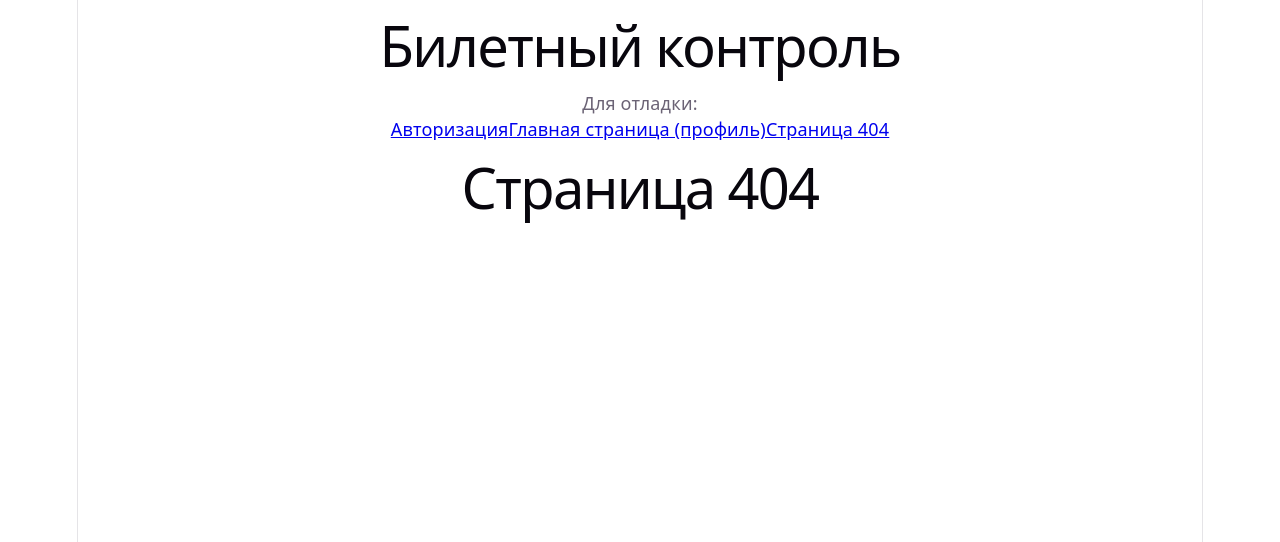
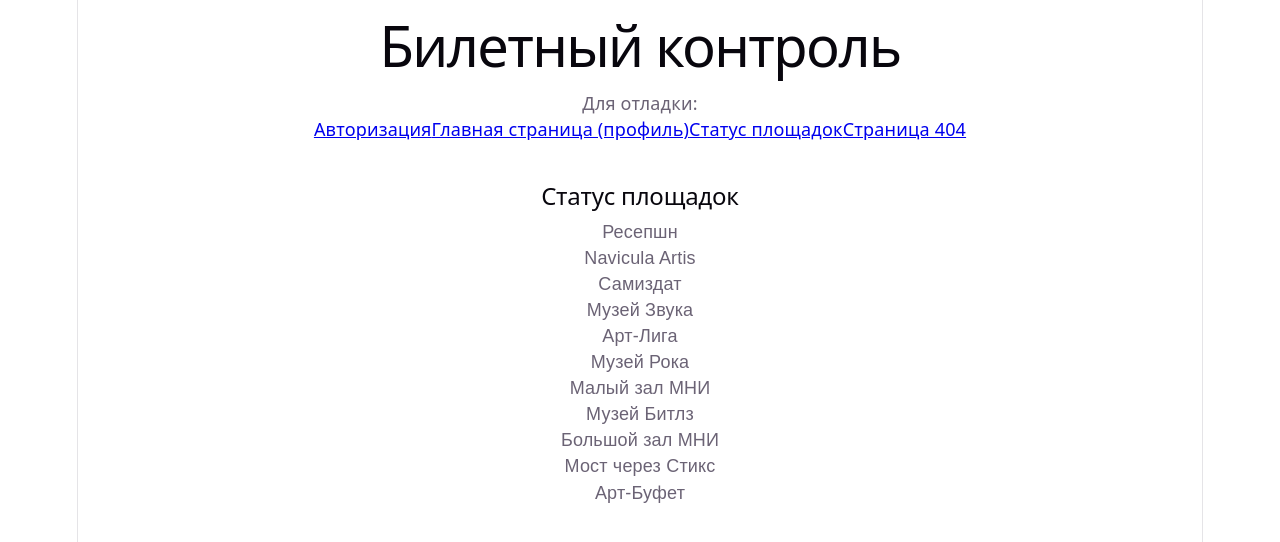
Before and after one commit to praghour/tickets_p10, a Vue app: page /status in a window 1280 px wide. Before the commit this address had no page. Shown: the top 542 px of the page. Built offline with nearby package versions, Linux system fonts and the light colour scheme.

Commit message:
скелет статуса площадок

```diff
--- a/src/App.vue
+++ b/src/App.vue
@@ -10,6 +10,7 @@ import { RouterView, RouterLink } from 'vue-router';
             <nav class="nav">
                 <RouterLink :to="{ name: 'auth' }">Авторизация</RouterLink>
                 <RouterLink :to="{ name: 'main' }">Главная страница (профиль)</RouterLink>
+                <RouterLink :to="{ name: 'status' }">Статус площадок</RouterLink>
                 <RouterLink :to="{ name: 'notFound' }">Страница 404</RouterLink>
             </nav>
         </div>
--- a/src/router/route.js
+++ b/src/router/route.js
@@ -1,12 +1,14 @@
 import { createRouter, createWebHistory } from "vue-router";
 import auth from "../views/auth.vue";
 import main from "../views/main.vue";
+import status from "../views/status.vue";
 
 import notFound from "../views/notFound.vue";
 
 const routes = [
     {path: '/auth', component: auth, name: 'auth'},
     {path: '/profile', component: main, name: 'main'},
+    {path: '/status', component: status, name: 'status'},
 
     {path: '/:pathMatch(.*)*', component: notFound, name: 'notFound'}
 ];
--- a/src/style.css
+++ b/src/style.css
@@ -295,6 +295,12 @@ code {
   }
 }
 
+.container {
+    max-width: 300px;
+    margin: 40px auto;
+    font-family: sans-serif;
+}
+
 button {
     width: 100%;
     padding: 8px;
@@ -304,6 +310,10 @@ button {
     cursor: pointer;
 }
 
+button:hover {
+  background: #61415e;
+}
+
 input {
     display: block;
     width: 100%;
--- a/src/views/auth.vue
+++ b/src/views/auth.vue
@@ -62,7 +62,7 @@ const handleLogin = async () => {
 </script>
 
 <template>
-  <div class="login_container">
+  <div class="container">
     <h2>Авторизация</h2>
 
     <form @submit.prevent="handleLogin">
@@ -81,7 +81,7 @@ const handleLogin = async () => {
 </template>
 
 <style scoped>
-.login_container {
+.container {
     max-width: 300px;
     margin: 40px auto;
     font-family: sans-serif;
--- a/src/views/main.vue
+++ b/src/views/main.vue
@@ -8,7 +8,7 @@ const profile = reactive({
 </script>
 
 <template>
-    <div class="profile_container">
+    <div class="container">
         <h2>Добро пожаловать, {{ profile.name }} {{ profile.surname }}</h2>
 
         <button>
@@ -30,9 +30,5 @@ const profile = reactive({
 </template>
 
 <style scoped>
-.profile_container {
-    max-width: 300px;
-    margin: 40px auto;
-    font-family: sans-serif;
-}
+
 </style>
--- /dev/null
+++ b/src/views/status.vue
@@ -0,0 +1,30 @@
+<script setup>
+import { ref } from 'vue';
+
+const places = ref([
+    'Ресепшн',
+    'Navicula Artis',
+    'Самиздат',
+    'Музей Звука',
+    'Арт-Лига',
+    'Музей Рока',
+    'Малый зал МНИ',
+    'Музей Битлз',
+    'Большой зал МНИ',
+    'Мост через Стикс',
+    'Арт-Буфет'
+]);
+</script>
+
+<template>
+    <div class="container">
+        <h2>Статус площадок</h2>
+
+        <div v-for="place in places" class="places">
+            {{ place }}
+        </div>
+    </div>
+</template>
+
+<style scoped>
+</style>
```
